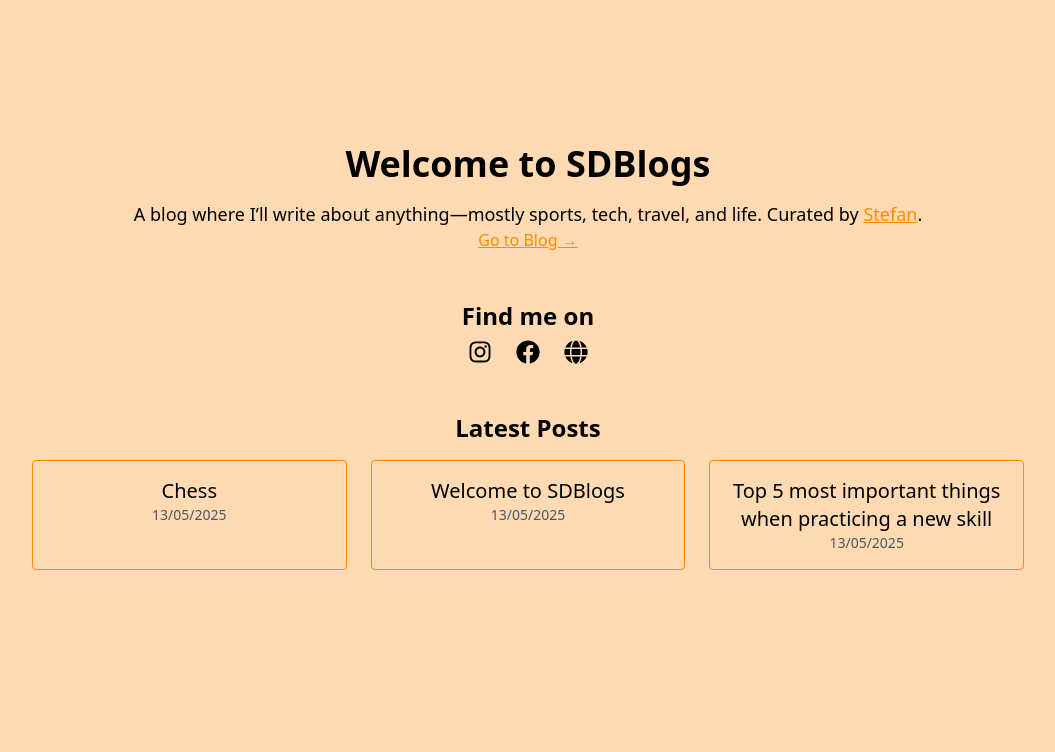
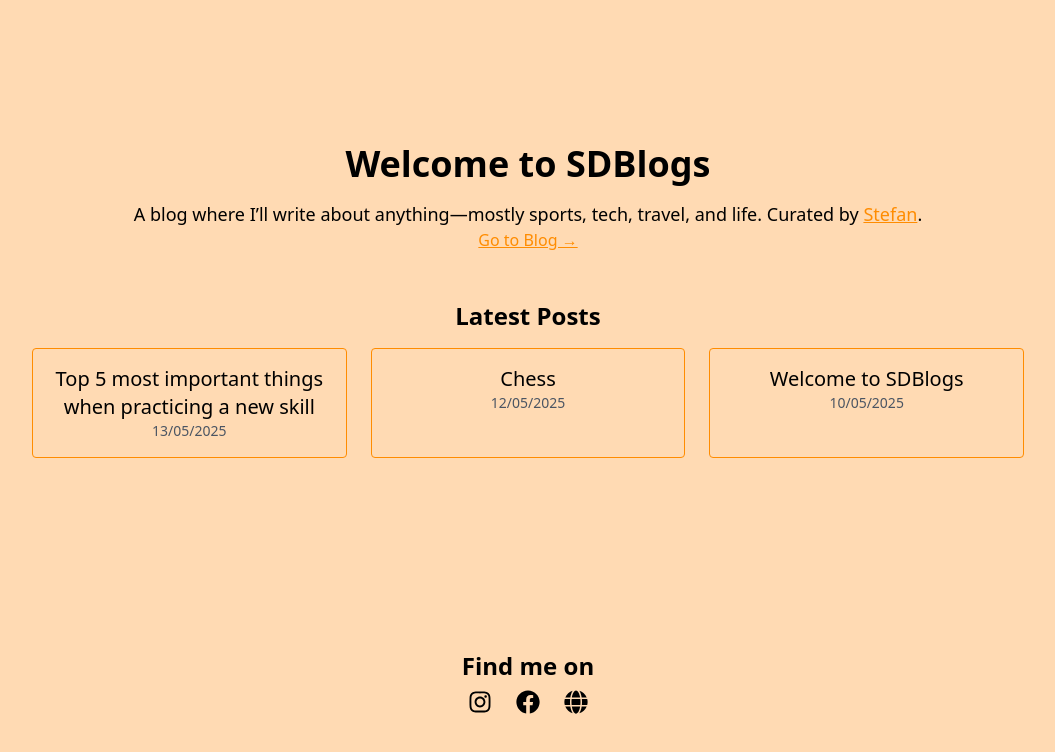
Before and after one commit to stefdasca/SDBlogs, a Next.js app: page / in a window 1280 px wide. Shown: the top 752 px of the page, without its empty margins (112-1167 px from the left). Built offline with nearby package versions, Linux system fonts and the light colour scheme.

Commit message:
new content

```diff
--- a/content/blog/chess.md
+++ b/content/blog/chess.md
@@ -1,8 +1,10 @@
 ---
 title: "Chess"
-date: "2025-05-13"
+date: "2025-05-12"
 ---
 
 ![Chess pieces](/images/chess.jpg)
 
 This is the very first post on SDBlogs. Expect thoughts on sports, the latest in tech, travel diaries, and reflections on life.
+
+Lorem ipsum dolor sit amet, consectetur adipiscing elit. Cras elementum nunc tortor. Duis et nisi nibh. Sed hendrerit nibh nec hendrerit efficitur. Nulla in semper massa. Ut at odio metus. Morbi dictum condimentum lacus, ac dictum leo semper nec. Donec elementum volutpat varius. Cras imperdiet sem turpis, sit amet suscipit massa volutpat at. Quisque a mollis ante. Phasellus imperdiet nisi vel magna dignissim, a lobortis nisl lobortis. Aliquam vulputate mollis ultrices. Sed tincidunt pharetra justo. Curabitur aliquam aliquet ex, eget egestas nunc auctor ac. Aenean pulvinar ipsum ac tortor faucibus, ut ultricies turpis pellentesque. Fusce quis varius tortor.
--- a/content/blog/example.md
+++ b/content/blog/example.md
@@ -1,6 +1,8 @@
 ---
 title: "Welcome to SDBlogs"
-date: "2025-05-13"
+date: "2025-05-10"
 ---
 
 This is the very first post on SDBlogs. Expect thoughts on sports, the latest in tech, travel diaries, and reflections on life.
+
+Lorem ipsum dolor sit amet, consectetur adipiscing elit. Cras elementum nunc tortor. Duis et nisi nibh. Sed hendrerit nibh nec hendrerit efficitur. Nulla in semper massa. Ut at odio metus. Morbi dictum condimentum lacus, ac dictum leo semper nec. Donec elementum volutpat varius. Cras imperdiet sem turpis, sit amet suscipit massa volutpat at. Quisque a mollis ante. Phasellus imperdiet nisi vel magna dignissim, a lobortis nisl lobortis. Aliquam vulputate mollis ultrices. Sed tincidunt pharetra justo. Curabitur aliquam aliquet ex, eget egestas nunc auctor ac. Aenean pulvinar ipsum ac tortor faucibus, ut ultricies turpis pellentesque. Fusce quis varius tortor.
--- a/content/blog/tutoring.md
+++ b/content/blog/tutoring.md
@@ -4,3 +4,5 @@ date: "2025-05-13"
 ---
 
 This is the very first post on SDBlogs. Expect thoughts on sports, the latest in tech, travel diaries, and reflections on life.
+
+Lorem ipsum dolor sit amet, consectetur adipiscing elit. Cras elementum nunc tortor. Duis et nisi nibh. Sed hendrerit nibh nec hendrerit efficitur. Nulla in semper massa. Ut at odio metus. Morbi dictum condimentum lacus, ac dictum leo semper nec. Donec elementum volutpat varius. Cras imperdiet sem turpis, sit amet suscipit massa volutpat at. Quisque a mollis ante. Phasellus imperdiet nisi vel magna dignissim, a lobortis nisl lobortis. Aliquam vulputate mollis ultrices. Sed tincidunt pharetra justo. Curabitur aliquam aliquet ex, eget egestas nunc auctor ac. Aenean pulvinar ipsum ac tortor faucibus, ut ultricies turpis pellentesque. Fusce quis varius tortor.
--- a/pages/index.tsx
+++ b/pages/index.tsx
@@ -31,20 +31,7 @@ export default function Home({ recent }) {
         </p>
         <Link href="/blog" className="text-brand underline">Go to Blog →</Link>
       </div>
-      <div>
-        <h2 className="text-2xl font-semibold">Find me on</h2>
-        <div className="flex justify-center space-x-6 mt-2 text-2xl">
-          <a href="https://instagram.com/yourInstagramHandle" target="_blank" rel="noopener noreferrer" aria-label="Instagram">
-            <FaInstagram />
-          </a>
-          <a href="https://facebook.com/yourFacebookPage" target="_blank" rel="noopener noreferrer" aria-label="Facebook">
-            <FaFacebook />
-          </a>
-          <a href="https://yourwebsite.com" target="_blank" rel="noopener noreferrer" aria-label="Website">
-            <FaGlobe />
-          </a>
-        </div>
-      </div>
+
       <div>
         <h2 className="text-2xl font-semibold">Latest Posts</h2>
         {recent.length === 0 ? (
@@ -61,6 +48,20 @@ export default function Home({ recent }) {
           </div>
         )}
       </div>
+      <div>
+        <h2 className="text-2xl font-semibold pt-36">Find me on</h2>
+        <div className="flex justify-center space-x-6 mt-2 text-2xl">
+          <a href="https://instagram.com/yourInstagramHandle" target="_blank" rel="noopener noreferrer" aria-label="Instagram">
+            <FaInstagram />
+          </a>
+          <a href="https://facebook.com/yourFacebookPage" target="_blank" rel="noopener noreferrer" aria-label="Facebook">
+            <FaFacebook />
+          </a>
+          <a href="https://yourwebsite.com" target="_blank" rel="noopener noreferrer" aria-label="Website">
+            <FaGlobe />
+          </a>
+        </div>
+      </div>
     </section>
   )
 }
```
